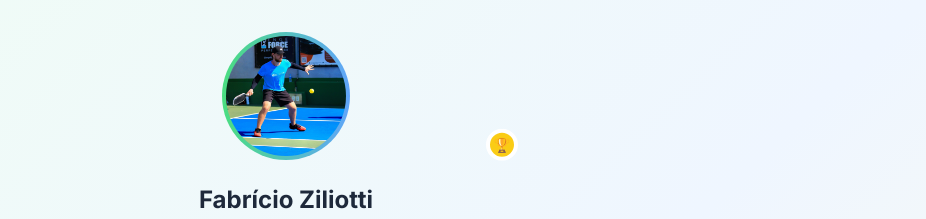
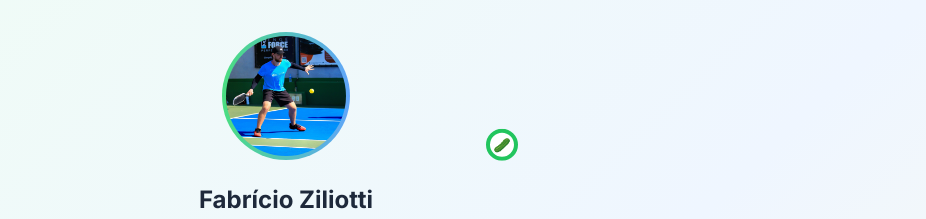
Before and after one commit to pickleball-brasil/fabricio-ziliotti, a React (Vite) app: page / in a window 1280 px wide. Shown: the top 219 px of the page, without its empty margins (354-1280 px from the left). Built offline with nearby package versions, Linux system fonts and the light colour scheme.

Commit message:
Change animated icon to pickle with green border

```diff
--- a/src/components/Profile.jsx
+++ b/src/components/Profile.jsx
@@ -29,8 +29,8 @@ const Profile = () => {
             />
           </div>
         </div>
-        <div className="absolute -bottom-2 -right-2 w-8 h-8 bg-yellow-400 rounded-full border-4 border-white animate-bounce-slow flex items-center justify-center">
-          <span className="text-sm">🏆</span>
+        <div className="absolute -bottom-2 -right-2 w-8 h-8 bg-white rounded-full border-4 border-green-500 animate-bounce-slow flex items-center justify-center">
+          <span className="text-sm">🥒</span>
         </div>
       </div>
 
```
